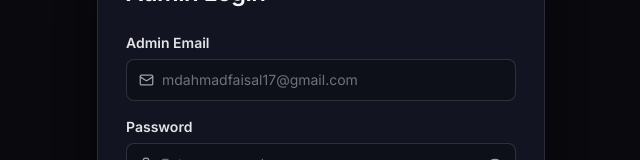
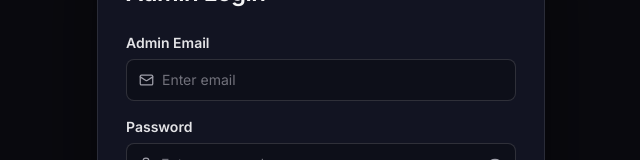
Before and after one commit to mdahmadfaisal17/mockyo, a React (Vite) app: page /admin-login in a window 1280 px wide. Shown: the part 144-304 px from the top of the page, without its empty margins (319-959 px from the left). Built offline with nearby package versions, Linux system fonts and the light colour scheme; no server answers.

Commit message:
Clear admin login email placeholder

```diff
--- a/src/app/pages/AdminLogin.tsx
+++ b/src/app/pages/AdminLogin.tsx
@@ -1,7 +1,7 @@
 import { useState } from "react";
 import { Link, useNavigate } from "react-router";
 import { ShieldCheck, Lock, Mail, Eye, EyeOff } from "lucide-react";
-import { readAdminSession, writeAdminSession } from "../imports/adminAuthStore";
+import { writeAdminSession } from "../imports/adminAuthStore";
 import mockyoLogo from "../../assets/mockyo-logo.svg";
 
 export default function AdminLogin() {
@@ -11,8 +11,7 @@ export default function AdminLogin() {
       ? `${window.location.protocol === "https:" ? "https:" : "http:"}//${window.location.hostname}:5000/api`
       : "http://localhost:5000/api");
   const navigate = useNavigate();
-  const existingAdmin = readAdminSession();
-  const [email, setEmail] = useState(existingAdmin?.email || "");
+  const [email, setEmail] = useState("");
   const [password, setPassword] = useState("");
   const [showPassword, setShowPassword] = useState(false);
   const [isSubmitting, setIsSubmitting] = useState(false);
@@ -72,7 +71,7 @@ export default function AdminLogin() {
                 required
                 value={email}
                 onChange={(event) => setEmail(event.target.value)}
-                placeholder="mdahmadfaisal17@gmail.com"
+                placeholder="Enter email"
                 className="w-full bg-transparent text-sm text-zinc-100 placeholder:text-zinc-500 focus:outline-none"
               />
             </div>
```
